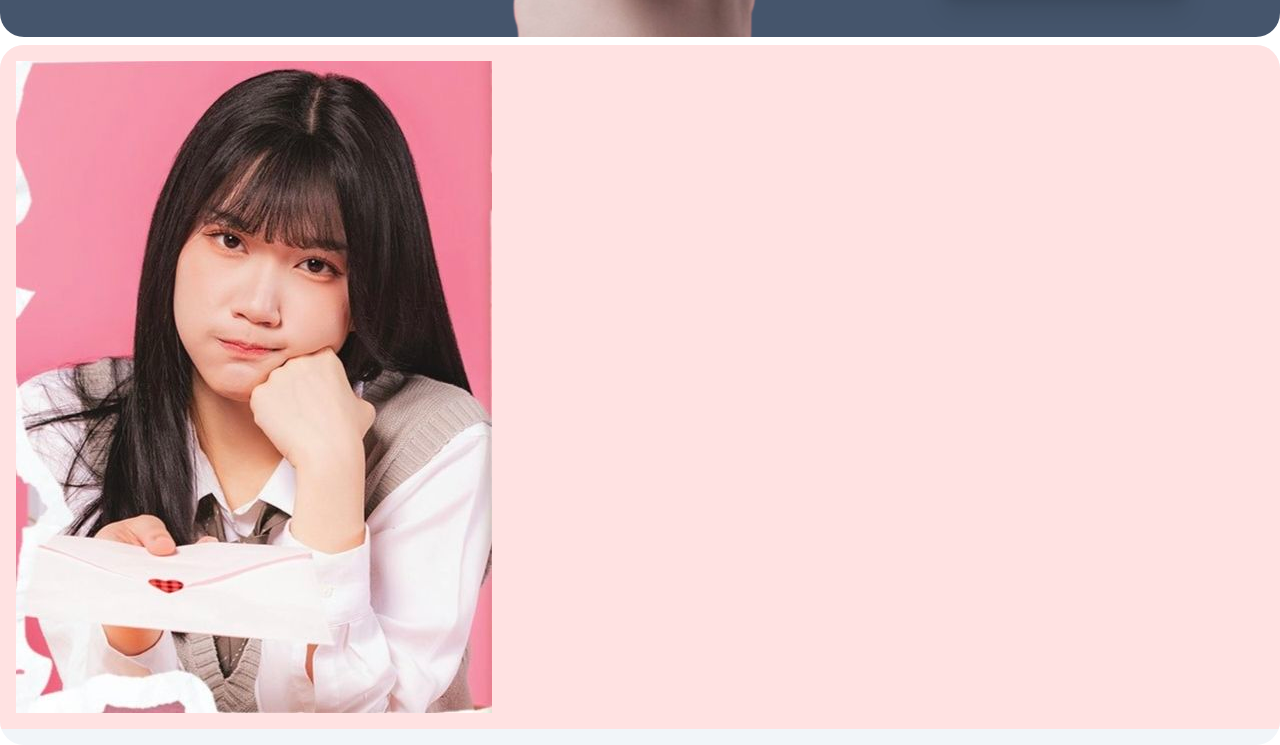
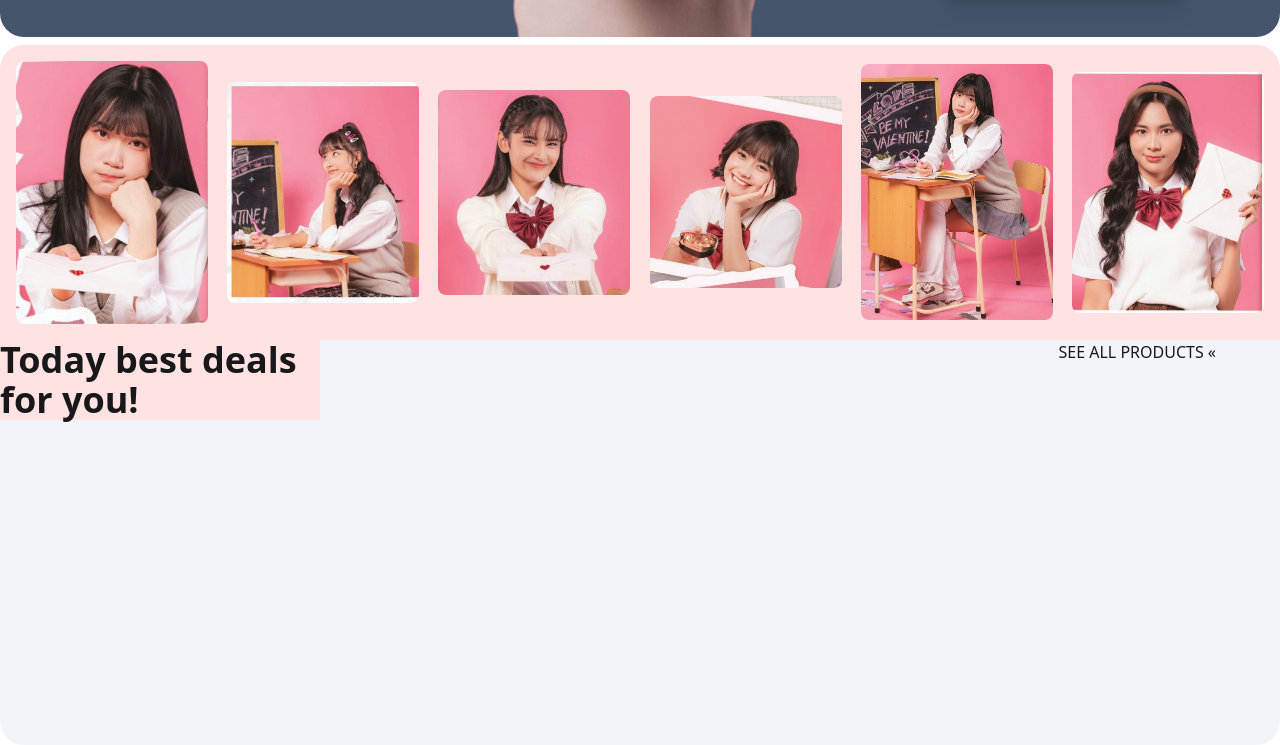
Before and after one commit to alientttt/project-1-up-level-landing-page, a plain HTML site: page index.html in a window 1280 px wide. Shown: the part 735-1480 px from the top of the page. Drawn offline with nearby package versions, Linux system fonts and the light colour scheme.

Commit message:
Menambahkan product di main kedua

```diff
--- a/index.html
+++ b/index.html
@@ -93,10 +93,18 @@
         />
       </main>
 
-      <main class="w-screen bg-slate-100 h-[700px] overflow-hidden rounded-3xl">
-        <div class="care p-4 bg-red-100">
-          <img src="./private/img/com-1 (1).jpeg" alt="">
+      <main class="relative w-screen bg-slate-100 h-[700px] overflow-hidden rounded-3xl">
+        <div class="care p-4 bg-red-100 flex justify-between items-center">
+          <img src="./private/img/com-1 (1).jpeg" alt="" class="w-48 rounded-lg">
+          <img src="./private/img/com-1 (2).jpeg" alt="" class="w-48 rounded-lg">
+          <img src="./private/img/com-1 (3).jpeg" alt="" class="w-48 rounded-lg">
+          <img src="./private/img/com-1 (4).jpeg" alt="" class="w-48 rounded-lg">
+          <img src="./private/img/com-1 (5).jpeg" alt="" class="w-48 rounded-lg">
+          <img src="./private/img/com-1 (6).jpeg" alt="" class="w-48 rounded-lg">
         </div>
+        <div class="absolute"><p class="text-4xl font-bold w-80 bg-red-100">Today best deals for you!</p></div>
+        <div class="absolute right-[5%]"><p>SEE ALL PRODUCTS &laquo;</p></div>
+
       </main>
 
 
```
